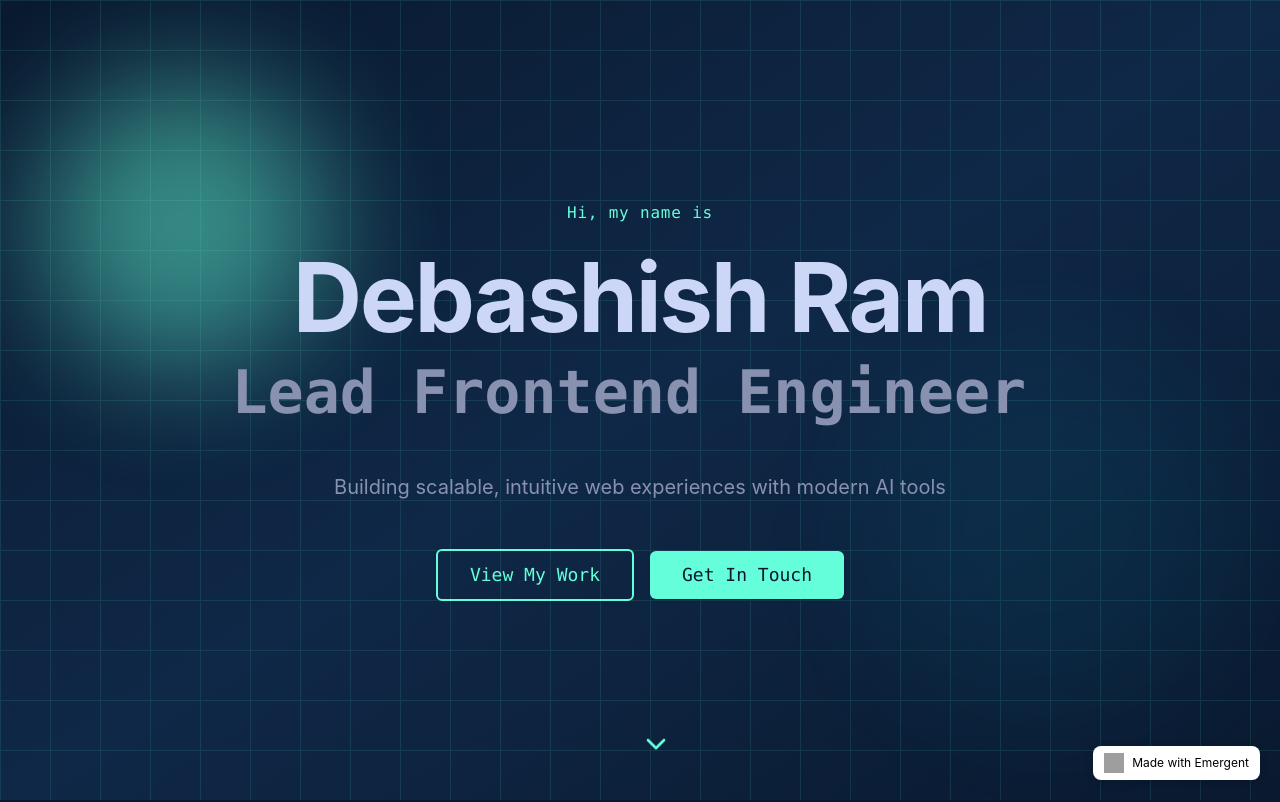
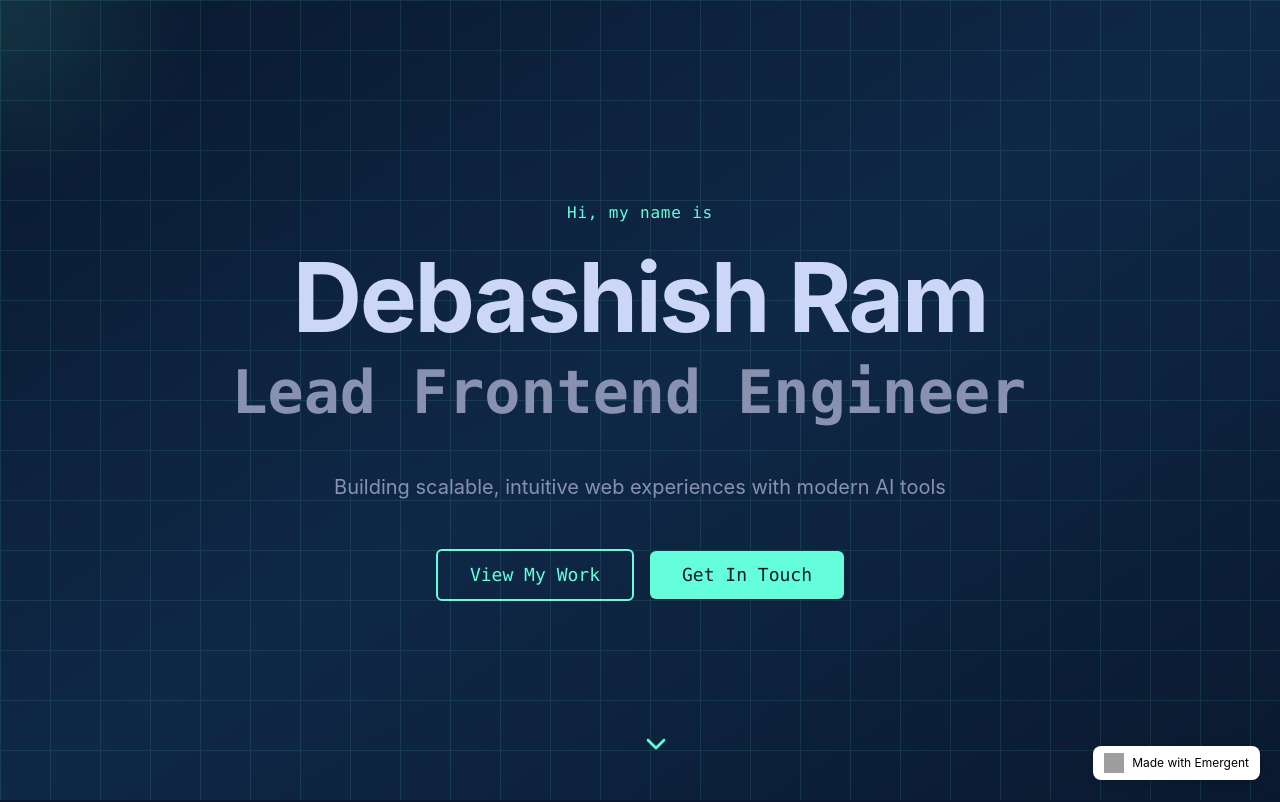
Before and after one commit to Debashish21/my-profile, a React (Create React App) app in the folder frontend/: page / in a window 1280 px wide. Shown: the top 802 px of the page. Built offline with nearby package versions, Linux system fonts and the light colour scheme; grey boxes are pictures that could not be loaded.

Commit message:
auto-commit for f36ced93-c873-4fa1-bfb8-bb173e0d8d0a

```diff
--- a/frontend/src/components/Hero.jsx
+++ b/frontend/src/components/Hero.jsx
@@ -35,7 +35,10 @@ const Hero = ({ data }) => {
   };
 
   return (
-    <section className="min-h-screen flex items-center justify-center relative bg-gradient-to-br from-[#0A192F] via-[#0f2847] to-[#0A192F] overflow-hidden">
+    <section
+      className="min-h-screen flex items-center justify-center relative bg-gradient-to-br from-[#0A192F] via-[#0f2847] to-[#0A192F] overflow-hidden"
+      onMouseMove={handleMouseMove}
+    >
       {/* Animated background grid */}
       <div className="absolute inset-0 opacity-10">
         <div className="absolute inset-0" style={{
@@ -44,9 +47,17 @@ const Hero = ({ data }) => {
         }}></div>
       </div>
 
-      {/* Floating elements */}
-      <div className="absolute top-20 left-10 w-72 h-72 bg-[#64FFDA] rounded-full opacity-5 blur-3xl animate-pulse"></div>
-      <div className="absolute bottom-20 right-10 w-96 h-96 bg-[#00D9FF] rounded-full opacity-5 blur-3xl animate-pulse" style={{ animationDelay: '1s' }}></div>
+      {/* Mouse-tracking glow effect */}
+      <div
+        className="absolute w-96 h-96 rounded-full pointer-events-none transition-opacity duration-300"
+        style={{
+          background: 'radial-gradient(circle, rgba(100, 255, 218, 0.15) 0%, rgba(100, 255, 218, 0.05) 40%, transparent 70%)',
+          left: `${mousePosition.x}px`,
+          top: `${mousePosition.y}px`,
+          transform: 'translate(-50%, -50%)',
+          filter: 'blur(40px)'
+        }}
+      ></div>
 
       <div className={`relative z-10 max-w-5xl mx-auto px-6 text-center transition-all duration-1000 transform ${
         isVisible ? 'opacity-100 translate-y-0' : 'opacity-0 translate-y-10'
```
